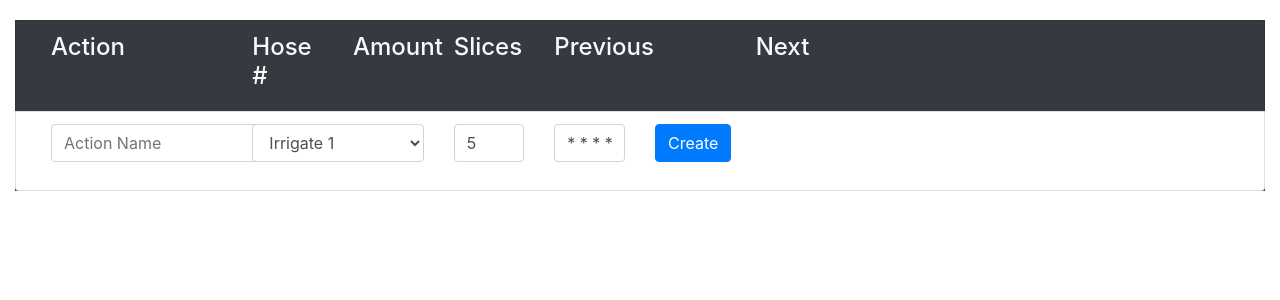
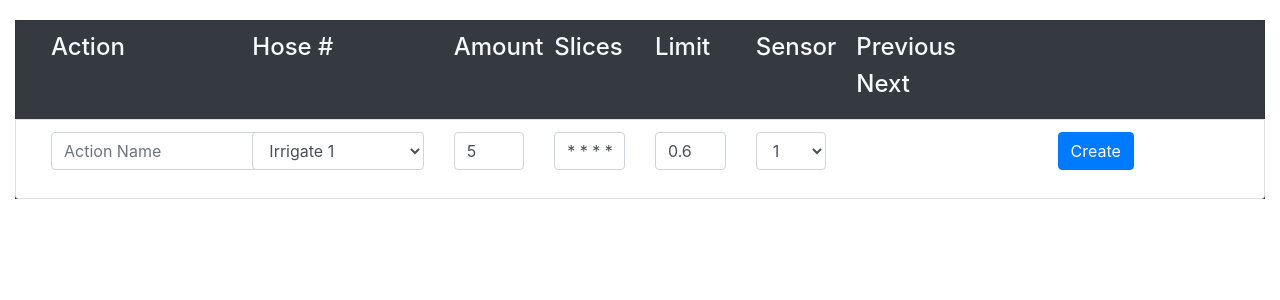
Before and after one commit to diegoeche/gardener, a Flask app: page /schedule in a window 1280 px wide. Shown: the part 56-356 px from the top of the page. Run offline with Flask 2, Linux system fonts and the light colour scheme; parts of the project's set-up code (start-up, migrations or seed data) failed here and were passed over; some libraries are stand-ins or nearby versions.

Commit message:
Add other sensors

```diff
--- a/gardener_tab.py
+++ b/gardener_tab.py
@@ -18,10 +18,13 @@ class GardenerTab:
         frequency = params["frequency"]
         amount = params["amount"]
         commandId = params["command"]
+        limit = params["limit"]
+        sensor = params["sensor"]
 
-        comment = ",".join(["gardener", title, commandId, amount])
+        comment = ",".join(["gardener", title, commandId, amount, limit, sensor])
 
-        command = "%s %s" % (COMMANDS[params["command"]], amount)
+        checker = "python /home/pi/gardener/has_enough_water.py %s %s &&" % (sensor, limit)
+        command = "%s %s %s" % (checker, COMMANDS[params["command"]], amount)
 
         job = gardener_tab.new(command=command, comment=comment)
         job.setall(frequency)
--- a/static/schedule.js
+++ b/static/schedule.js
@@ -5,13 +5,17 @@ $(function () {
     var command	  = $("#actionType").val()
     var title	  = $("#actionName").val()
     var frequency = $("#frequency").val()
+    var limit     = $("#limit").val()
+    var sensor    = $("#sensor").val()
     var amount = $("#amount").val()
 
     var data = {
       title: title,
       command: command,
       frequency: frequency,
-      amount: amount
+      amount: amount,
+      sensor: sensor,
+      limit: limit
     }
 
     console.log(data)
--- a/templates/schedule.html
+++ b/templates/schedule.html
@@ -10,7 +10,7 @@
     <div class="col-sm-2">
       <h4>Action</h4>
     </div>
-    <div class="col-sm-1">
+    <div class="col-sm-2">
       <h4>Hose #</h4>
     </div>
     <div class="col-sm-1">
@@ -19,10 +19,14 @@
     <div class="col-sm-1">
       <h4>Slices</h4>
     </div>
+    <div class="col-sm-1">
+      <h4>Limit</h4>
+    </div>
+    <div class="col-sm-1">
+      <h4>Sensor</h4>
+    </div>
     <div class="col-sm-2">
       <h4>Previous</h4>
-    </div>
-    <div class="col-sm-3">
       <h4>Next</h4>
     </div>
   </li>
@@ -30,8 +34,9 @@
   <li class="list-group-item d-flex">
     <div class="col-sm-2">
       <h6 class="my-0">{{job.comment.split(",")[1]}}</h6>
+      <h6 class="my-0" style="display: none">{{job.command}}</h6>
     </div>
-    <div class="col-sm-1">
+    <div class="col-sm-2">
       <span class="text-muted" style="text-align: center">Irrigate: {{job.comment.split(",")[2]}}</span>
     </div>
     <div class="col-sm-1" style="text-align: center">
@@ -40,11 +45,15 @@
     <div class="col-sm-1">
       <span class="text-muted">{{job.slices}}</small>
     </div>
-    <div class="col-sm-2">
-      <span class="text-muted">{{job.schedule().get_prev()}} UTC</span>
+    <div class="col-sm-1">
+      <span class="text-muted">{{job.comment.split(",")[4]}}</small>
+    </div>
+    <div class="col-sm-1">
+      <span class="text-muted">{{job.comment.split(",")[5]}}</small>
     </div>
     <div class="col-sm-2">
-      <span class="text-muted">{{job.schedule().get_next()}} UTC</span>
+      <div class="text-muted">{{job.schedule().get_prev()}} UTC</div>
+      <div class="text-muted">{{job.schedule().get_next()}} UTC</div>
     </div>
 
     <div class="btn-group d-flex">
@@ -83,8 +92,27 @@
 	     id="frequency"
 	     placeholder="* * * * *", value="* * * * *">
     </div>
-    <div class="col-sm-5">
-    <button id="create_job" class="btn btn-primary">Create</button>
+
+    <div class="col-sm-1">
+      <input class="form-control" style="width: 100%"
+	     id="limit"
+	     placeholder="0.6", value="0.6">
+      </input>
+    </div>
+    <div class="col-sm-1">
+      <select class="form-control" id="sensor" style="width:100%">
+	<option value="1">1</option>
+	<option value="2">2</option>
+	<option value="3">3</option>
+	<option value="4">4</option>
+	<option value="5">5</option>
+      </select>
+    </div>
+    <div class="col-sm-2">
+    </div>
+    <div class="col-sm-1">
+      <button id="create_job" class="btn btn-primary">Create</button>
+    </div>
   </form>
 </li>
 </ul>
--- a/web.py
+++ b/web.py
@@ -15,9 +15,6 @@ import json
 from app import *
 from gardener import test_positions, irrigate
 from gardener_tab import GardenerTab
-
-from influxdb import InfluxDBClient
-client = InfluxDBClient('localhost', 8086, 'root', 'root', 'gardener_db')
 
 # @cache.memoize(timeout=60 * 5)
 def query(sensor_id, page, period):
@@ -63,15 +60,6 @@ def query(sensor_id, page, period):
         return jsonify([])
 
 
-def current_value(sensor_id):
-    query = client.query(
-        """SELECT (1023 - mean(value)) / 1023
-           FROM SENSOR_%s
-           WHERE time > now() - 10m
-        """ % (sensor_id)
-    )
-    return query.raw['series'][0]["values"][0][1]
-
 @app.route('/api/sensor/<sensor_id>', methods=['GET'])
 def sensor(sensor_id):
     page = request.args.get('page')
@@ -91,7 +79,7 @@ def sensors():
     data = [
         {
             "name": sensor.name,
-            "value": current_value(sensor.id)
+            "value": current_value(sensor.id, sensor.max_value)
         } for sensor in sensors
     ]
     return jsonify(data)
```
Also changed, not shown: app.py (+30 -0 lines), has_enough_water.py (added, +19 -0 lines), sensor_loader.py (+19 -7 lines).
